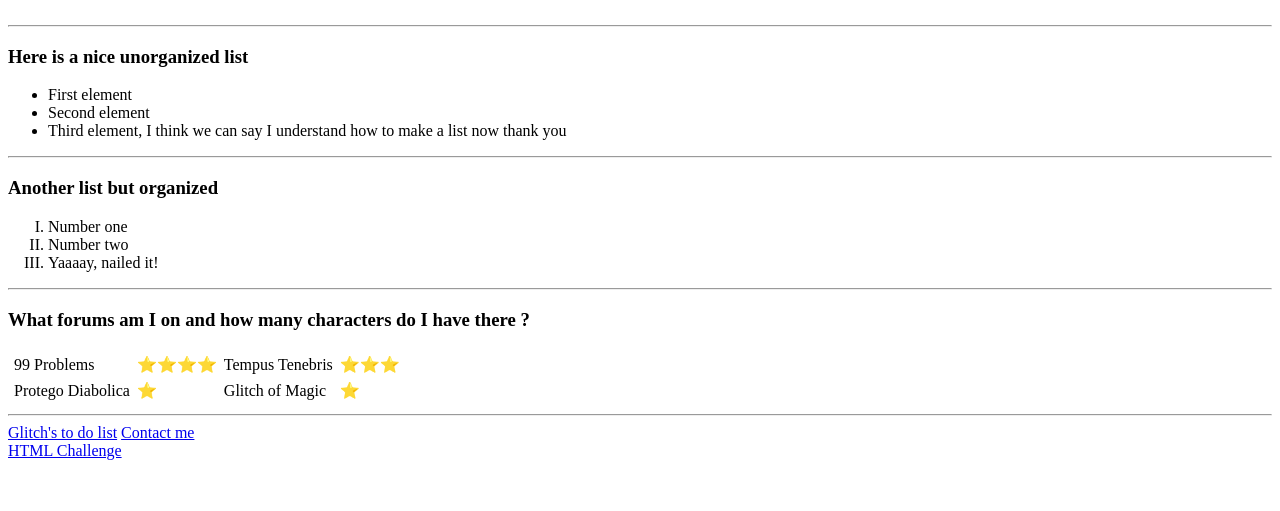
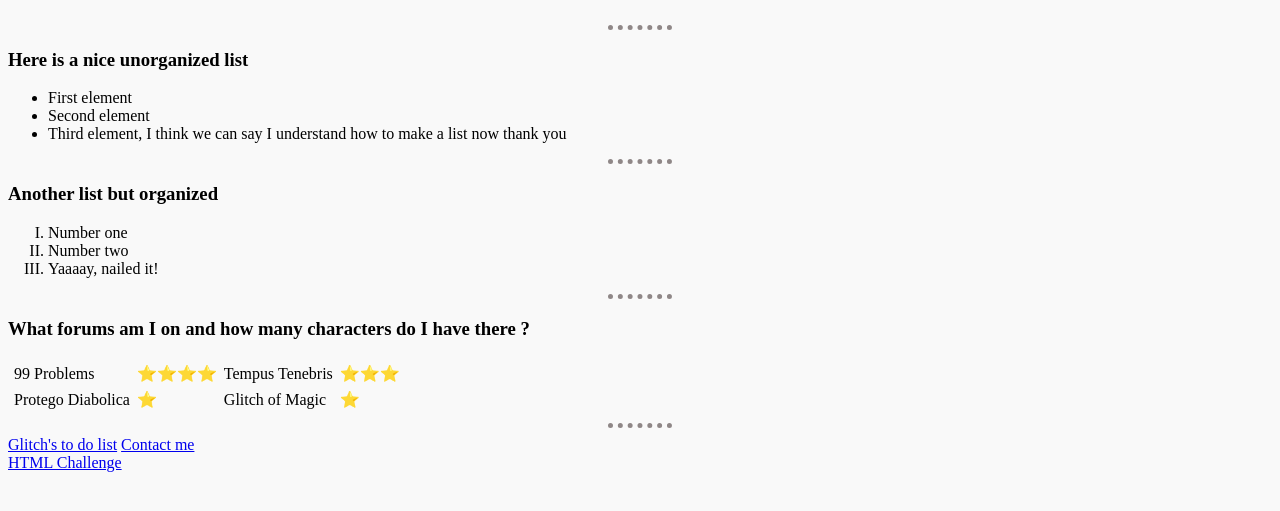
Before and after one commit to imdoingthisforglitch/doitforglitch, a plain HTML site: page index.html in a window 1280 px wide. Shown: the part 187-698 px from the top of the page. Drawn offline with Linux system fonts and the light colour scheme.

Commit message:
begin css

```diff
--- a/index.html
+++ b/index.html
@@ -4,6 +4,19 @@
 <head>
   <meta charset="utf-8">
   <title>Caroline's Personal Site</title>
+  <style>
+    body {
+    background-color: #f9f9f9;
+    }
+
+    hr {
+          border-style: none;
+      border-top: dotted;
+      border-color: #8f8787;
+      border-width: 5px;
+      width: 5%;
+    }
+  </style>
 </head>
 
 <body>
```
